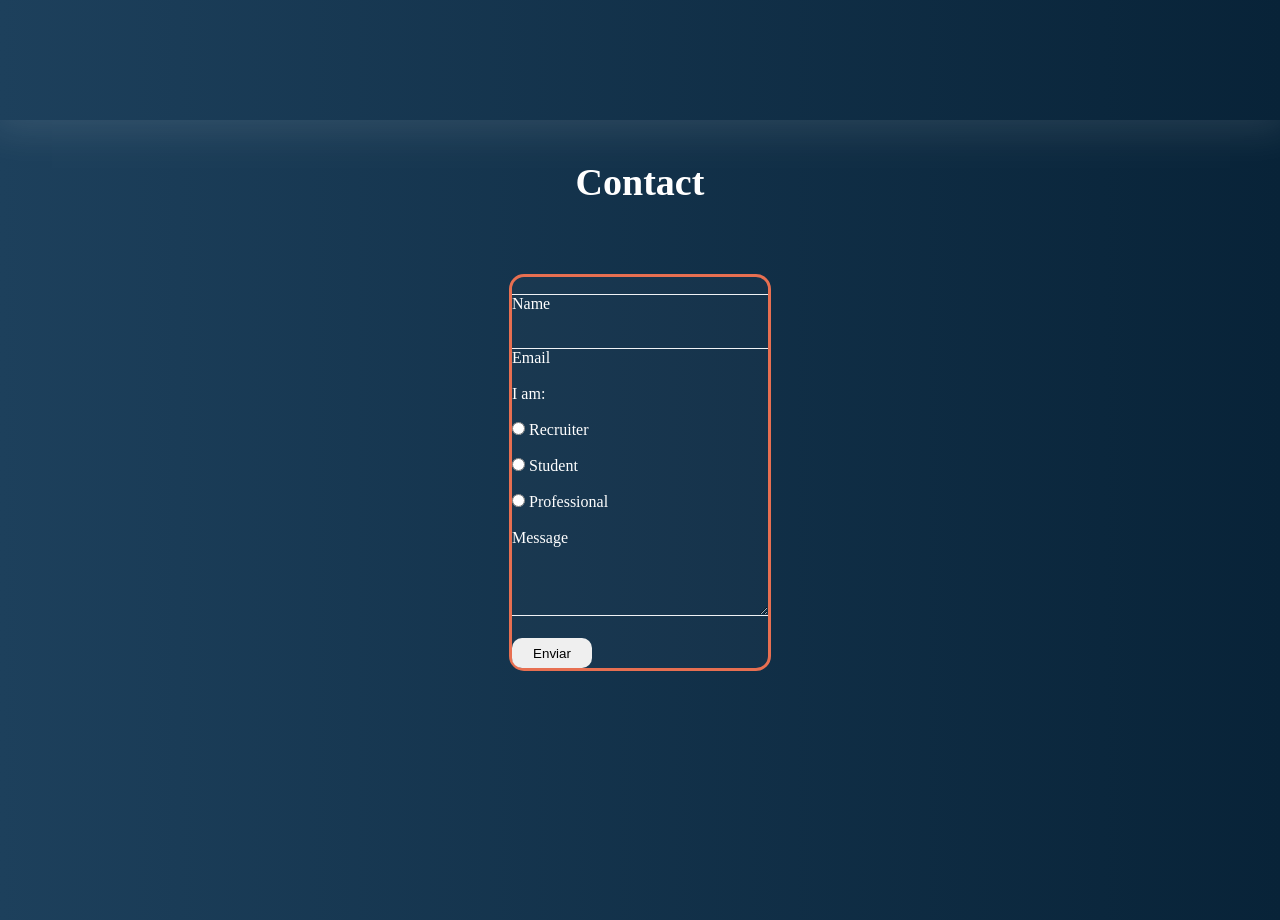
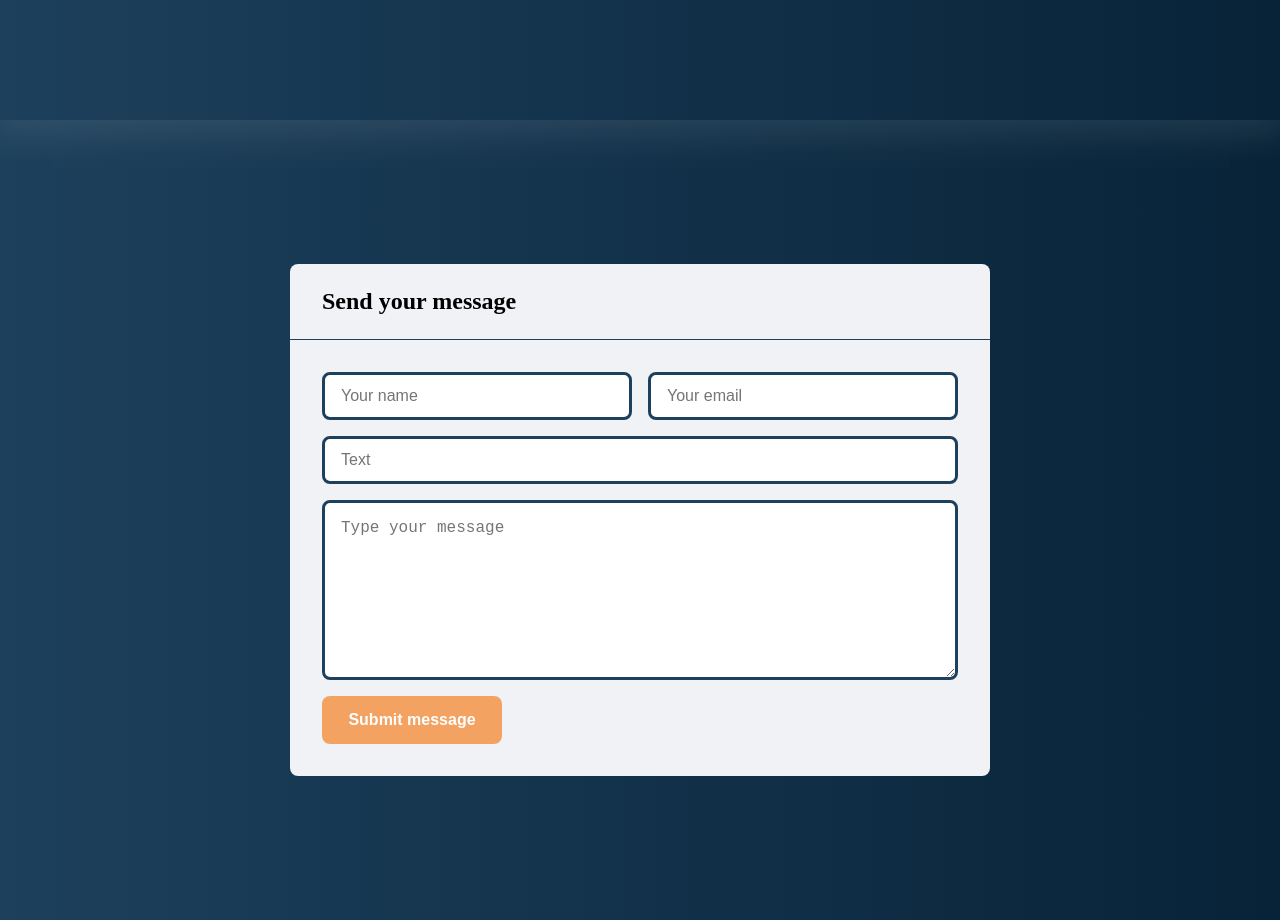
Before and after one commit to Leeonealves/portfolio, a plain HTML site: page index.html in a window 1280 px wide. Shown: the part 2840-3760 px from the top of the page. Drawn offline with nearby package versions, Linux system fonts and the light colour scheme.

Commit message:
Atualizando index.html e style.css

```diff
--- a/index.html
+++ b/index.html
@@ -130,45 +130,27 @@
         </section><!--projetos-->
 
     <section class="contato" id="contato">
+
         <div class="interface">
-            <h2 class="titulo">Contact</h2>
-            <div class="box">
-                <form action="#">
-                <fieldset>
-                <div class="inputBox">
-                    <input type="text" name="nome" id="name" class="inputUser" required>
-                    <label for="name" class="labelInput">Name</label>
-                </div>
 
-                <br>
+            <div class="form_box">
 
-                <div class="inputBox">
-                    <input type="email" name="email" id="email" class="inputUser" required>
-                    <label for="email" labelInput>Email</label>
-                </div> <br>
-                <p>I am:</p>
-                <br>
-                <input type="radio" id="recruiter" name="type" value="recruiter" required>
-                <label for="recruiter">Recruiter</label>
-                <br> <br>
-                <input type="radio" id="student" name="type" value="student" required>
-                <label for="recruiter">Student</label> <br> <br>
-                <input type="radio" id="professional" name="type" value="professional" required>
-                <label for="recruiter">Professional</label> <br>
+                <h2 class="title">Send your message</h2>
 
-                <br>
+                <form action="" method="get">
 
-                <div class="inputBox">
-                    <label for="mensagem" labelInput>Message</label>
-                    <textarea name="message" id="message" class="inputUser" rows="4" required></textarea>
-                </div>
+                    <input type="text" name="name" placeholder="Your name">
+                    <input type="email" name="email" placeholder="Your email">
+                    <input type="text" name="subject" placeholder="Text">
 
-                <br>
+                    <textarea name="message" placeholder="Type your message"></textarea>
 
-                <input type="submit" name="submit" id="submit" value="Enviar">
-                </fieldset>
+                    <button type="submit">Submit message</button>
+
                 </form>
+
             </div>
+
         </div>
     </section>
 
--- a/style.css
+++ b/style.css
@@ -261,57 +261,72 @@ section.projetos .flex{
 section.contato{
   padding: 40px 4%;
   height: 100vh;
+  width: 100%;
+  display: flex;
   justify-content: center;
   align-items: center;
 }
 
-.contato .box {
+.form_box{
   display: flex;
-  justify-content: center;
-  align-items: center;
-  padding: 70px;
-  border-radius: 15px;
-  color: #fff;
+  flex-direction: column;
+  background-color: #f0f2f5;
+  border-radius: 8px;
+  width: 700px;
 }
 
-fieldset{
-  border: 3px solid #e76f51;
-  border-radius: 15px;
-  background-color: #ffffff05;
+.form_box .title{
+  padding: 24px 32px;
+  font-size: 24px;
+  border-bottom: thin solid #1d405c;
 }
 
-.inputBox{
-  position: relative;
+.form_box form{
+  display: flex;
+  align-items: start;
+  flex-wrap: wrap;
+  padding: 32px;
 }
 
-.inputUser{
-  background: none;
-  border: none;
-  border-bottom: 1px solid #f0f2f5;
-  outline: none;
-  font-size: 15px;
-  width: 100%;
-  letter-spacing: 2px;
+.form_box input,
+.form_box textarea{
+  width: calc(50% - 8px);
+  height: 48px;
+  border-radius: 8px;
+  border: solid #1d405c;
+  padding-left: 16px;
+  margin-bottom: 16px;
+  font-size: 16px;
 }
 
-.labelInput{
-  position: relative;
-  top: 0;
-  left: 0;
-  pointer-events: none;
-  transition: .5s;
+.form_box input:first-child{
+  margin-right: 16px;
 }
 
-form {
-  display: flex;
-  justify-content: center;
-  align-items: center;
-  flex-direction: column;
+.form_box input[name=subject]{
+  width: 100%;
 }
 
-#submit{
-  height: 30px;
-  width: 80px;
+.form_box textarea{
+  width: 100%;
+  height: 180px;
+  padding: 16px;
+}
+
+.form_box button{
+  display: block;
   border: none;
-  border-radius: 10px;
+  outline: none;
+  width: 180px;
+  height: 48px;
+  border-radius: 8px;
+  background-color: #f4a261;
+  color: #fff;
+  font-size: 16px;
+  font-weight: bold;
+  cursor: pointer;
 }
+
+.form_box button:hover{
+  background-color: #e76f51;
+}
```
